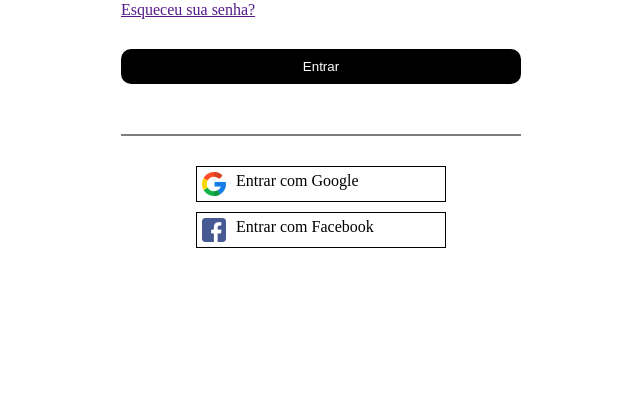
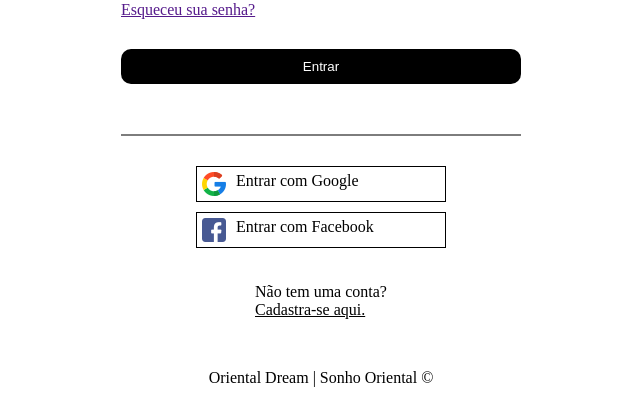
Before and after one commit to larissaog/orientaldream, a PHP site: page /login/login.html in a window 1280 px wide. Shown: the part 468-865 px from the top of the page, without its empty margins (319-959 px from the left). Before the commit the page ends 716 px from the top, so only its background shows below. Run offline with PHP 8.4, Linux system fonts and the light colour scheme.

Commit message:
atualizacao parcialmente final

```diff
--- a/cadastro/cadastro.css
+++ b/cadastro/cadastro.css
@@ -93,7 +93,7 @@ body{
 
 
 .filho1{
-   /* background-color: #d78ed5; */
+   background-color: #f0f0f0;
 
     height: 480px;
 }
--- a/login/login.css
+++ b/login/login.css
@@ -81,3 +81,26 @@
     margin-left: 10px;
 
 }
+
+.cadastro{
+    margin-top: 5px;
+
+}
+.pcadastro{
+    text-align: center;
+
+}
+.link{
+    text-align: center;
+    color: black;
+
+}
+
+.namefooter{
+    text-align: center;
+}
+
+footer{
+    margin-top: 50px;
+    margin-bottom: 10px;
+}
--- a/login/login.html
+++ b/login/login.html
@@ -51,11 +51,22 @@
                     </div>
                 </div>
 
+                <div class="cadastro">
+                    <p class="pcadastro">Não tem uma conta?</p>
+                    <a href="../cadastro/cadastro.html" class="link">Cadastra-se aqui.</a>
+                </div>
+
 
 
         </div>
     </section>
 
+     <footer>
+        <div class="namefooter">
+            <p>Oriental Dream | Sonho Oriental ©</p>
+        </div>
+    </footer>
+
 
 
 </body>
```
